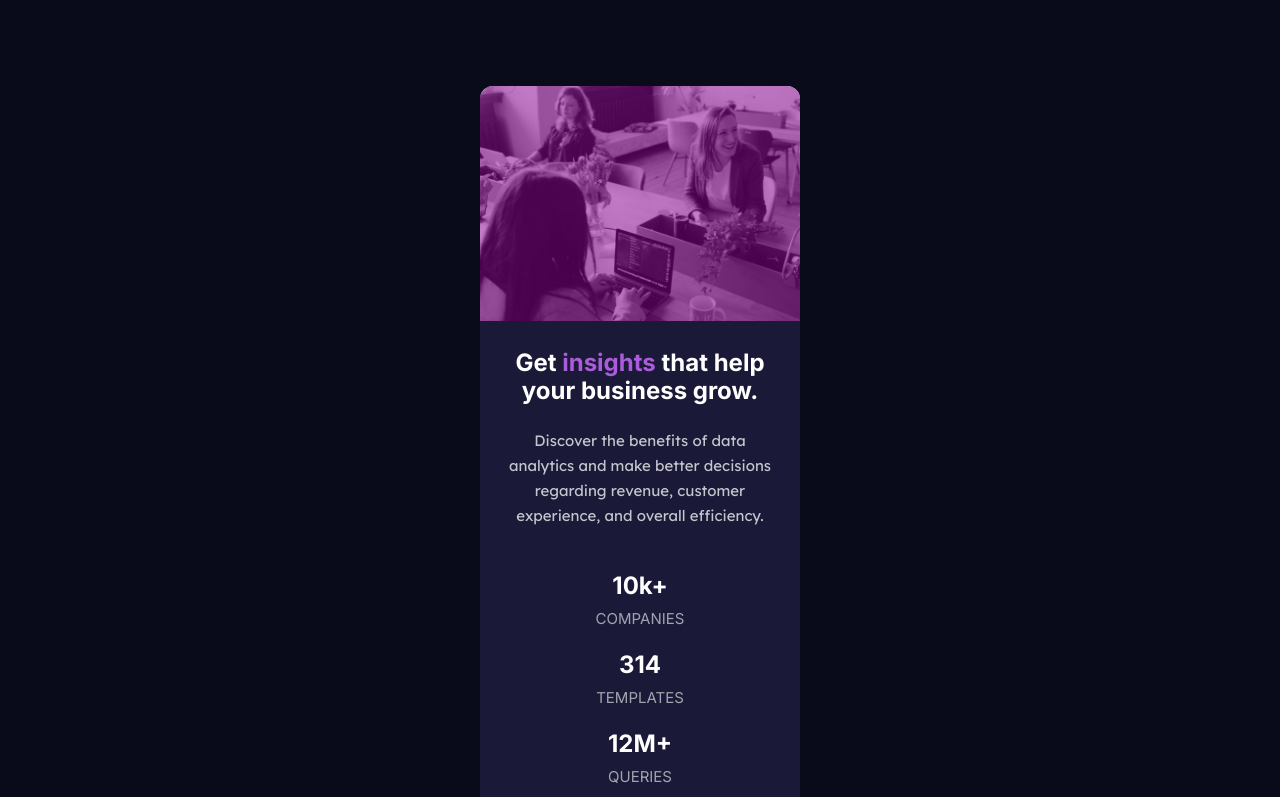
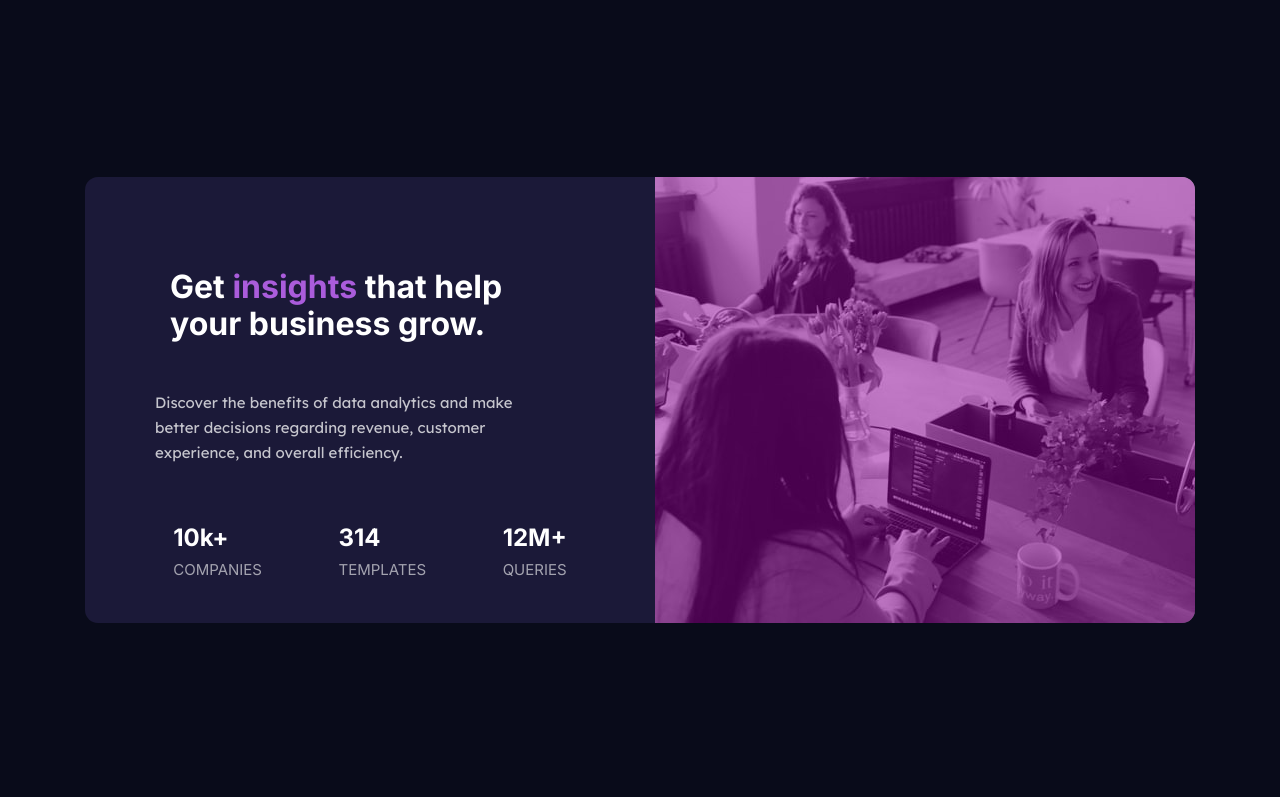
Before and after one commit to AlejandroLR00/Stats-preview-card-component, a plain HTML site: page index.html in a window 1280 px wide. Shown: the top 797 px of the page. Drawn offline with Linux system fonts and the light colour scheme.

Commit message:
desktop finished

```diff
--- a/index.html
+++ b/index.html
@@ -15,6 +15,7 @@
 
   <link rel="stylesheet" href="normalize.css">
   <link rel="stylesheet" href="style.css">
+  <link rel="stylesheet" media="(min-width: 440px)" href="media.css">
 
   <title>Frontend Mentor | Stats preview card component</title>
 </head>
@@ -24,6 +25,7 @@
 
 
       <img class="card-img" src="images/image-header-mobile.jpg" alt="">
+      <img class="card-img_desk" src="images/image-header-desktop.jpg" alt="">
       <div class="img-color"></div>
 
 
@@ -39,20 +41,28 @@ regarding revenue, customer
 experience, and overall efficiency.
       </p>
 
+      <div class="card-stats">
+
+        <div class="card-stats-container">
+          <p class="stats">10k+</p>
+          <p class="stats-name">COMPANIES</p>
         </div>
 
-    <div class="card-stats">
-
-      <p class="stats">10k+</p>
-      <p class="stats-name">COMPANIES</p>
-
+        <div class="card-stats-container">
           <p class="stats">314</p>
           <p class="stats-name">TEMPLATES</p>
+        </div>
 
+        <div class="card-stats-container">
           <p class="stats">12M+</p>
         <p class="stats-name">QUERIES</p>
+        </div>
 
       </div>
+
+    </div>
+
+
 
   </div>
 
--- /dev/null
+++ b/media.css
@@ -0,0 +1,63 @@
+
+
+.card{
+    width: 1110px;
+    height: 446px;
+    display: flex;
+    flex-direction: row-reverse;
+}
+
+.card-img{
+    opacity: 1%;
+    width: 0;
+    height: 0;
+}
+
+.card-img_desk{
+    width: 100%;
+    height: 100%;
+    /* background-color: var(--Soft-violet); */
+    opacity: 100%;
+}
+
+.img-color{
+    background-color: hsla(296, 100%, 30%, 1);
+    position: absolute;
+    right: 0;
+    width: 540px;
+    height: 446px;
+    opacity: 50%;
+
+}
+
+.card-sumary{
+    display: flex;
+    flex-direction: column;
+    padding: 60px 50px 0;
+    text-align: left;
+}
+
+.title{
+    font-size: 2rem;
+}
+
+.card-stats{
+    display: flex;
+    justify-content: space-around;
+    text-align: left;
+}
+
+.paragraph{
+    padding-right: 30px;
+}
+
+.attribution {
+    /* position: absolute; */
+    color: var(--White);
+    font-size: 11px; text-align: center;
+    margin-bottom: 15px;
+}
+
+.attribution a {
+    color: hsl(228, 45%, 44%);
+}
--- a/style.css
+++ b/style.css
@@ -9,6 +9,7 @@
     --Slightly-transparent-white1: hsla(0, 0%, 100%, 0.75);
 
     --Slightly-transparent-white: hsla(0, 0%, 100%, 0.6);
+    --img:
 }
 
 *{
@@ -21,12 +22,11 @@ body{
 }
 
 .container{
-    /* outline: 1px solid burlywood; */
     display: flex;
     justify-content: center;
     align-items: center;
     width: 100%;
-    /* height: 100vh; */
+    height: 100vh;
     background-color: var(--Very-dark-blue);
 }
 
@@ -45,6 +45,12 @@ body{
     width: 100%;
     background-color: var(--Soft-violet);
 
+}
+
+.card-img_desk{
+    opacity: 1%;
+    width: 0;
+    height: 0;
 }
 
 .img-color{
```
Lines whose indentation alone changed are shown as unchanged.
